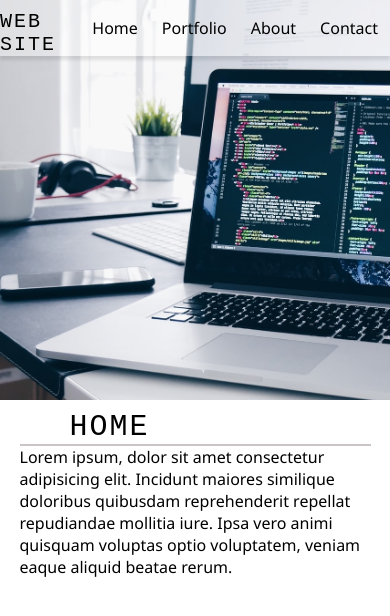
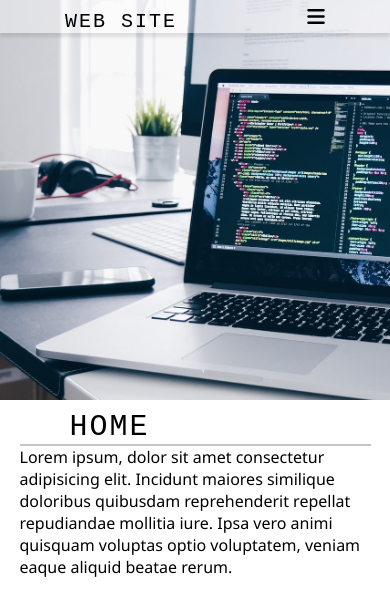
Before and after one commit to LuisAleS22/alejandro-sandi, a plain HTML site: page index.html in a window 390 px wide. Shown: the top 616 px of the page. Drawn offline with Linux system fonts and the light colour scheme.

Commit message:
responsive navbar

```diff
--- a/index.html
+++ b/index.html
@@ -8,18 +8,28 @@
 
     <link rel="stylesheet" href="style.css">
     <script src="./script.js"></script>
+    <script src="https://kit.fontawesome.com/d51307fecc.js" crossorigin="anonymous"></script>
 
 </head>
 <body>
 
     <header>
         <a href="#" class="logo">Web Site</a>
-        <ul>
+        <ul class="navLinks">
             <li><a href="#">Home</a></li>
             <li><a href="#">Portfolio</a></li>
             <li><a href="#">About</a></li>
             <li><a href="#">Contact</a></li>
+
+
         </ul>
+
+
+        <input type="checkbox" id="check">
+        <label for="check" class="checkbtn">
+            <i class="fas fa-bars"></i>
+        </label>
+
     </header>
 
 
--- a/style.css
+++ b/style.css
@@ -68,19 +68,19 @@ header .logo{
     padding-top: 10px;
 }
 
-header ul{
+.navLinks{
     display: flex;
     text-align: center;
     list-style: none;
 
 }
 
-header ul li{
+.navLinks li{
 
     padding: 12px 12px;
 }
 
-header ul li a{
+.navLinks li a{
     color: black;
     text-decoration: none;
 }
@@ -88,7 +88,7 @@ header ul li a{
 header.sticky{
     background: white;
 }
-header ul li:hover{
+.navLinks li:hover{
     background: rgba(0, 0, 0, 0.2);
 }
 
@@ -109,3 +109,39 @@ header ul li:hover{
     padding: 10px 0 0 50px;
     border-bottom: 2px rgb(202, 196, 196) solid;
 }
+
+.checkbtn{
+    font-size: 20px;
+    color: black;
+    cursor: pointer;
+    display: none;
+}
+
+#check{
+    display: none;
+}
+
+@media (max-width: 858px){
+    .logo{
+        font-size: 18px;
+    }
+    .navLinks{
+        position: fixed;
+        flex-direction: column;
+        width: 100%;
+        height: 100vh;
+        background: rgba(255, 255, 255, 0.4);
+        top: 30px;
+        left: -100%;
+        text-align: center;
+        transition: all 0.5s;
+    }
+
+    .checkbtn{
+        display: block;
+    }
+
+    #check:checked ~ ul{
+        left: 0;
+    }
+}
```
